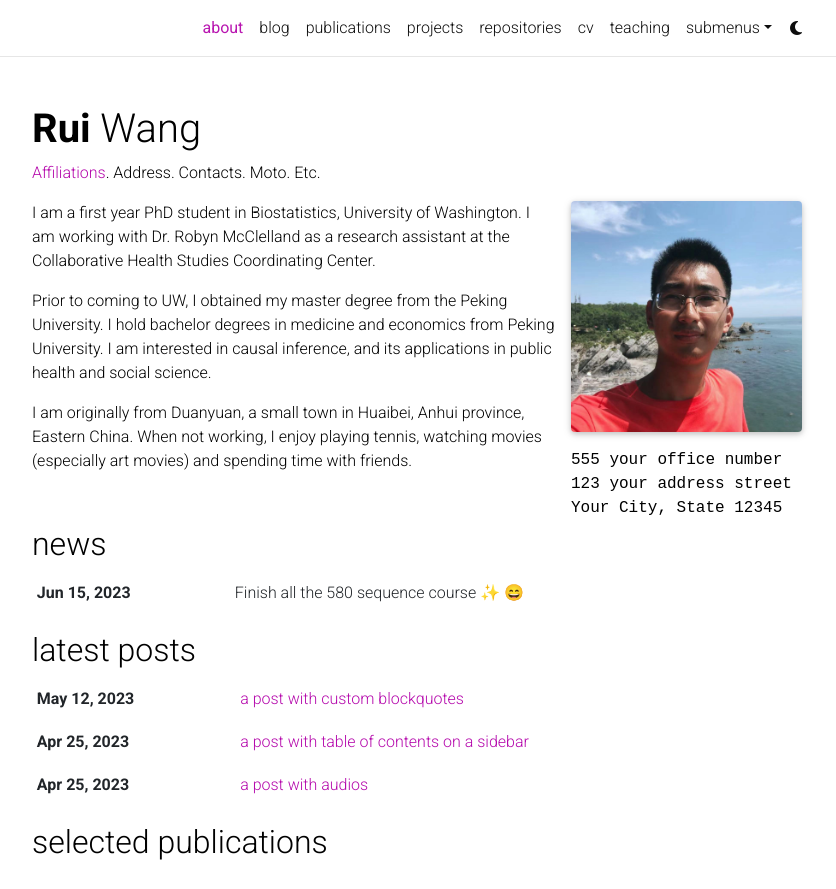
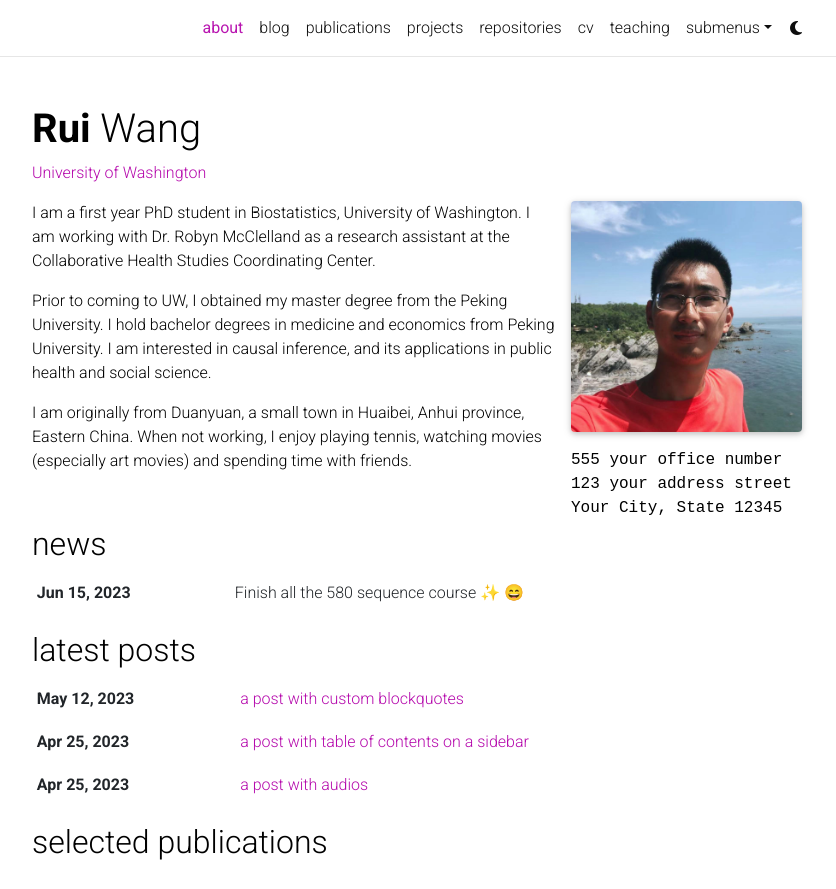
Before and after one commit to wangrui24/wangrui, a Jekyll site: the page built from _pages/about.md, in a window 1280 px wide and 1178 px high, cut to the strip 0-889 px from the top of the window. Shown: the whole strip, without its empty margins (223-1059 px from the left). Built offline with Jekyll 4.4.1, drawn with Linux system fonts in a browser that asks for light colours; full-size pictures stand in for the smaller copies a plugin makes; emoji names are drawn with the system emoji font; comment, search, counter and statistics services are not loaded; a style sheet for code colours, icons or effects is not loaded.

Commit message:
Update about.md

```diff
--- a/_pages/about.md
+++ b/_pages/about.md
@@ -2,7 +2,7 @@
 layout: about
 title: about
 permalink: /
-subtitle: <a href='#'>Affiliations</a>. Address. Contacts. Moto. Etc.
+subtitle: <a href='#'>University of Washington
 
 profile:
   align: right
```
